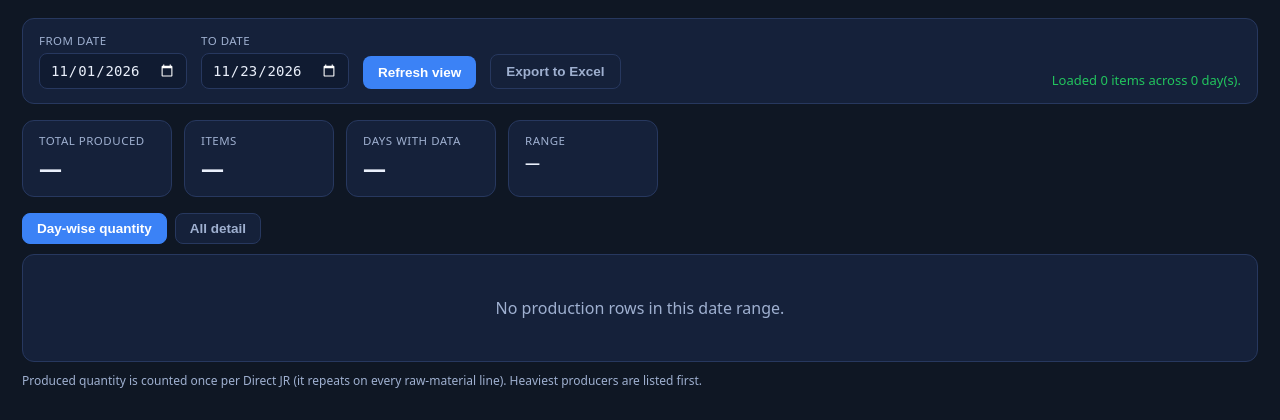
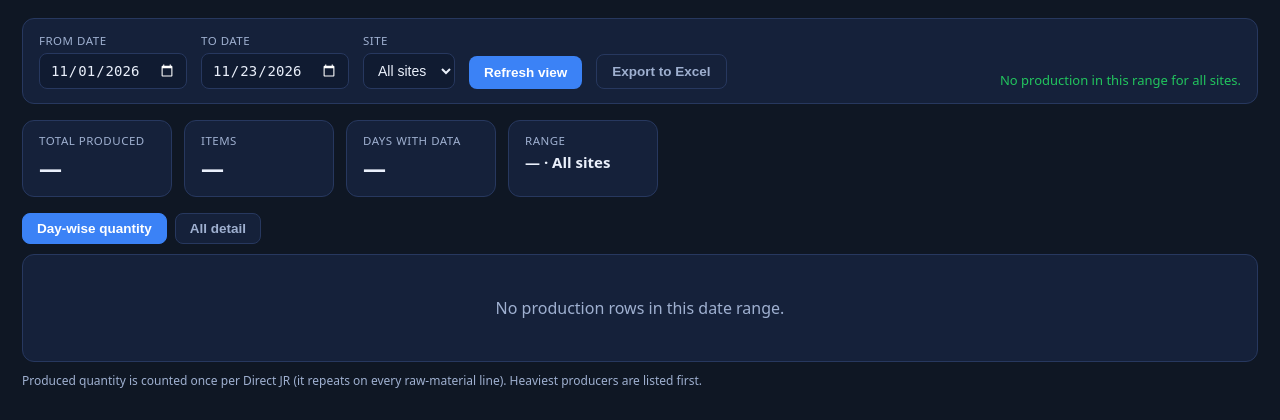
Before and after one commit to automation353/dpr_dashboard, a Django app: page / in a window 1280 px wide. Shown: the part 80-500 px from the top of the page. Run offline with Django 5.2, Linux system fonts and the light colour scheme; data that the repository does not hold is empty.

Commit message:
Add Site filter (All sites / JCPL01..07) to day-wise, All Details and Excel export
- site= on /api/data, /api/detail and export start (data API Site column filter)
- export filename carries the site; empty-site message names the site
- JCLP_DPR_SITES setting (defaults to the six JCPL sites)
- README: all sites from 1 April; validated Apr 1 - Nov 22 against TCS iON

Co-Authored-By: Claude Opus 5.5 <noreply@anthropic.com>

```diff
--- a/dashboard/exporter.py
+++ b/dashboard/exporter.py
@@ -171,7 +171,7 @@ def cancel_job(job_id):
 
 
 # ---------------------------------------------------------------- start
-def start_job(from_iso, to_iso):
+def start_job(from_iso, to_iso, site=None):
     """Validate, then launch the export process. Returns (status_code, payload)."""
     EXPORT_DIR.mkdir(parents=True, exist_ok=True)
     cleanup_old()
@@ -179,10 +179,10 @@ def start_job(from_iso, to_iso):
     # process may not have taken the export lock yet.
     with open(EXPORT_DIR / '.start.lock', 'a+') as start_lock:
         fcntl.flock(start_lock, fcntl.LOCK_EX)
-        return _start_locked(from_iso, to_iso)
+        return _start_locked(from_iso, to_iso, site)
 
 
-def _start_locked(from_iso, to_iso):
+def _start_locked(from_iso, to_iso, site=None):
     pending = _running_job()
     if pending and pending.get('state') == 'queued' and \
             time.time() - pending.get('updated', 0) > 60:
@@ -192,14 +192,14 @@ def _start_locked(from_iso, to_iso):
         return 409, {'ok': False, 'busy': True,
                      'error': 'Another Excel export is being prepared. Please try again '
                               'in a moment.',
-                     'running': {k: running.get(k) for k in ('from', 'to', 'rows', 'total')}}
+                     'running': {k: running.get(k) for k in ('from', 'to', 'site', 'rows', 'total')}}
 
-    total = count_dpr_lines(from_iso, to_iso)
+    total = count_dpr_lines(from_iso, to_iso, site=site)
     if total == 0:
-        return 400, {'ok': False, 'error': 'No rows in this date range.'}
+        return 400, {'ok': False, 'error': 'No rows in this date range' + (f' for {site}.' if site else '.')}
     job_id = uuid.uuid4().hex
-    name = f'DPR_all_details_{from_iso}_to_{to_iso}.xlsx'
-    _write_meta(job_id, id=job_id, state='queued', **{'from': from_iso, 'to': to_iso},
+    name = f'DPR_all_details_{site or "all_sites"}_{from_iso}_to_{to_iso}.xlsx'
+    _write_meta(job_id, id=job_id, state='queued', **{'from': from_iso, 'to': to_iso}, site=site,
                 total=total, rows=0, name=name, created=time.time(), error=None)
 
     _launch(job_id)
@@ -303,7 +303,8 @@ def _prefetch(stream, chunk=2000, depth=8):
 
 def _write(job_id, meta):
     _write_meta(job_id, state='running', started=time.time())
-    stream = _prefetch(_iter_api_rows(meta['from'], meta['to'], page_pause=PAGE_PAUSE))
+    stream = _prefetch(_iter_api_rows(meta['from'], meta['to'], page_pause=PAGE_PAUSE,
+                                      site=meta.get('site')))
     tmp = _part_path(job_id)
     cancel_flag = _cancel_path(job_id)
     n = 0
--- a/dashboard/templates/dashboard/index.html
+++ b/dashboard/templates/dashboard/index.html
@@ -49,7 +49,7 @@
   }
   .field { display: flex; flex-direction: column; gap: 5px; }
   .field label { font-size: 11.5px; color: var(--muted); text-transform: uppercase; letter-spacing: .5px; }
-  input[type=date] {
+  input[type=date], select {
     background: var(--cell); color: var(--ink);
     border: 1px solid var(--line); border-radius: 8px;
     padding: 8px 10px; font-size: 14px; color-scheme: dark;
@@ -142,6 +142,13 @@
       <label for="to">To date</label>
       <input type="date" id="to">
     </div>
+    <div class="field">
+      <label for="site">Site</label>
+      <select id="site" title="Show one site, or all sites together">
+        <option value="">All sites</option>
+        {% for s in sites %}<option value="{{ s }}">{{ s }}</option>{% endfor %}
+      </select>
+    </div>
     <button class="primary" id="refreshBtn">Refresh view</button>
     <button class="ghost" id="exportBtn" title="Prepare and download All Details for the chosen dates as Excel">Export to Excel</button>
     <button class="ghost" id="cancelExportBtn" style="display:none" title="Stop preparing this Excel file">Cancel export</button>
@@ -183,7 +190,8 @@
 <script>
 (function () {
   const $ = (id) => document.getElementById(id);
-  const fromEl = $('from'), toEl = $('to'), statusEl = $('status');
+  const fromEl = $('from'), toEl = $('to'), siteEl = $('site'), statusEl = $('status');
+  const siteLabel = () => siteEl.value || 'all sites';
   const refreshBtn = $('refreshBtn'), pullBtn = $('pullBtn');
 
   const pad = (n) => String(n).padStart(2, '0');
@@ -215,7 +223,8 @@
     $('tGrand').textContent = fmtNum(grand_total);
     $('tItems').textContent = items.length.toLocaleString('en-IN');
     $('tDays').textContent = dates.length.toLocaleString('en-IN');
-    $('tRange').textContent = dates.length ? `${shortDate(dates[0])} – ${shortDate(dates[dates.length - 1])}` : '—';
+    $('tRange').textContent = (dates.length ? `${shortDate(dates[0])} – ${shortDate(dates[dates.length - 1])}` : '—')
+      + ` · ${siteEl.value || 'All sites'}`;
 
     if (!items.length) {
       renderEmpty('No production rows in this date range.');
@@ -310,6 +319,7 @@
       const u = new URL(window.location.origin + '/api/detail');
       if (fromEl.value) u.searchParams.set('from', fromEl.value);
       if (toEl.value) u.searchParams.set('to', toEl.value);
+      if (siteEl.value) u.searchParams.set('site', siteEl.value);
       u.searchParams.set('page', detailPage);
       const r = await fetch(u);
       const data = await r.json();
@@ -321,7 +331,7 @@
       detailPage = data.page; detailPages = data.pages;
       renderDetail(data);
       renderPager(data);
-      setStatus(`${data.total.toLocaleString('en-IN')} detail row(s) in this range — ` +
+      setStatus(`${data.total.toLocaleString('en-IN')} detail row(s) in this range (${siteLabel()}) — ` +
                 `showing ${data.page_size.toLocaleString('en-IN')} per page.`, 'ok');
     } catch (e) {
       renderEmpty('Network error.');
@@ -338,6 +348,7 @@
       const u = new URL(window.location.origin + '/api/data');
       if (fromEl.value) u.searchParams.set('from', fromEl.value);
       if (toEl.value) u.searchParams.set('to', toEl.value);
+      if (siteEl.value) u.searchParams.set('site', siteEl.value);
       const r = await fetch(u);
       const data = await r.json();
       if (!r.ok || !data.ok) {
@@ -347,7 +358,8 @@
       }
       render(data);
       const across = data.has_dates ? ` across ${data.dates.length} day(s)` : ' (month totals — no date column yet)';
-      setStatus(`Loaded ${data.items.length.toLocaleString('en-IN')} items${across}.`, 'ok');
+      setStatus(data.items.length ? `Loaded ${data.items.length.toLocaleString('en-IN')} items${across} (${siteLabel()}).`
+                                  : `No production in this range for ${siteLabel()}.`, 'ok');
     } catch (e) {
       renderEmpty('Network error.');
       setStatus(String(e), 'err');
@@ -362,6 +374,7 @@
     const u = new URL(window.location.origin + '/api/data');
     if (fromEl.value) u.searchParams.set('from', fromEl.value);
     if (toEl.value) u.searchParams.set('to', toEl.value);
+    if (siteEl.value) u.searchParams.set('site', siteEl.value);
     const r = await fetch(u);
     return r.ok ? r.json() : null;
   }
@@ -461,7 +474,7 @@
     try {
       const r = await fetch('/api/export/start', {
         method: 'POST', headers: { 'Content-Type': 'application/json' },
-        body: JSON.stringify({ from: fromEl.value, to: toEl.value }),
+        body: JSON.stringify({ from: fromEl.value, to: toEl.value, site: siteEl.value }),
       });
       const job = await r.json();
       if (!r.ok || !job.ok) { setStatus(job.error || ('HTTP ' + r.status), 'err'); exportBtn.disabled = false; return; }
@@ -496,6 +509,7 @@
     }
   });
   pullBtn.addEventListener('click', pull);
+  siteEl.addEventListener('change', () => { detailPage = 1; loadView(); });
   $('segGrid').addEventListener('click', () => setView('grid'));
   $('segDetail').addEventListener('click', () => setView('detail'));
   loadData();
--- a/dashboard/views.py
+++ b/dashboard/views.py
@@ -41,8 +41,15 @@ def _ddmmyyyy(iso):
     return f'{m.group(3)}-{m.group(2)}-{m.group(1)}' if m else ''
 
 
+def _site(value):
+    """'' / 'all' -> None (all sites); otherwise a known site code, else None."""
+    code = str(value or '').strip().upper()
+    return code if code in settings.DPR_SITES else None
+
+
 def index(request):
     return render(request, 'dashboard/index.html', {
+        'sites': settings.DPR_SITES,
         'sheet_tab': settings.DPR_SHEET_TAB,
         'pull_enabled': bool(settings.DPR_PULL_WEBHOOK_URL),
     })
@@ -51,7 +58,9 @@ def index(request):
 def api_data(request):
     from_iso = _iso(request.GET.get('from'))
     to_iso = _iso(request.GET.get('to'))
-    data = read_dpr_rows(from_iso=from_iso or None, to_iso=to_iso or None)
+    site = _site(request.GET.get('site'))
+    data = read_dpr_rows(from_iso=from_iso or None, to_iso=to_iso or None, site=site)
+    data['site'] = site or 'ALL'
     status = 200 if data.get('ok') else 502
     return JsonResponse(data, status=status)
 
@@ -59,7 +68,7 @@ def api_data(request):
 def api_detail(request):
     """One page of raw rows (all columns) for the All Details table.
 
-    ?from&to&page=1&page_size=500 - only that page is read from the database,
+    ?from&to&site=&page=1&page_size=500 - only that page is read from the database,
     so any date range is fast and light.
     """
     from_iso = _iso(request.GET.get('from'))
@@ -69,7 +78,10 @@ def api_detail(request):
         size = int(request.GET.get('page_size') or DETAIL_PAGE_SIZE)
     except ValueError:
         return JsonResponse({'ok': False, 'error': 'page/page_size must be numbers'}, status=400)
-    data = read_dpr_detail_page(from_iso or None, to_iso or None, page=page, page_size=size)
+    site = _site(request.GET.get('site'))
+    data = read_dpr_detail_page(from_iso or None, to_iso or None, page=page, page_size=size,
+                                site=site)
+    data['site'] = site or 'ALL'
     return JsonResponse(data, status=200 if data.get('ok') else 502)
 
 
@@ -94,7 +106,7 @@ def api_export_start(request):
         return JsonResponse({'ok': False, 'error': 'choose both From and To dates to export'},
                             status=400)
     try:
-        code, payload = exporter.start_job(from_iso, to_iso)
+        code, payload = exporter.start_job(from_iso, to_iso, site=_site(body.get('site')))
     except Exception as exc:                        # noqa: BLE001
         log.exception('could not start export')
         return JsonResponse({'ok': False, 'error': str(exc)}, status=502)
@@ -106,7 +118,7 @@ def api_export_status(request):
     if not meta:
         return JsonResponse({'ok': False, 'error': 'unknown export'}, status=404)
     return JsonResponse({'ok': True, **{k: meta.get(k) for k in
-                         ('id', 'state', 'rows', 'total', 'from', 'to', 'name', 'size', 'error')}})
+                         ('id', 'state', 'rows', 'total', 'from', 'to', 'site', 'name', 'size', 'error')}})
 
 
 @require_http_methods(['POST'])
--- a/dpr_portal/settings.py
+++ b/dpr_portal/settings.py
@@ -100,6 +100,10 @@ DPR_API_URL = os.environ.get(
     'JCLP_DPR_API_URL', 'http://127.0.0.1:8010/api/direct_jr_lines').strip()
 DPR_API_KEY = os.environ.get('JCLP_DPR_API_KEY', '').strip()
 DPR_API_PAGE_SIZE = int(os.environ.get('JCLP_DPR_API_PAGE_SIZE', '10000'))
+# Sites offered in the dashboard's Site filter (all JCPL sites the data project
+# fetches; a site without Direct JR data simply shows no rows).
+DPR_SITES = [s.strip().upper() for s in os.environ.get(
+    'JCLP_DPR_SITES', 'JCPL01,JCPL02,JCPL03,JCPL05,JCPL06,JCPL07').split(',') if s.strip()]
 
 # n8n pull is no longer used: data comes straight from the database API, so the
 # "Pull from iON → Sheet" button is switched off (empty URL = disabled/hidden).
```
Also changed, not shown: dashboard/sheet_reader.py (+25 -14 lines), README.md.
